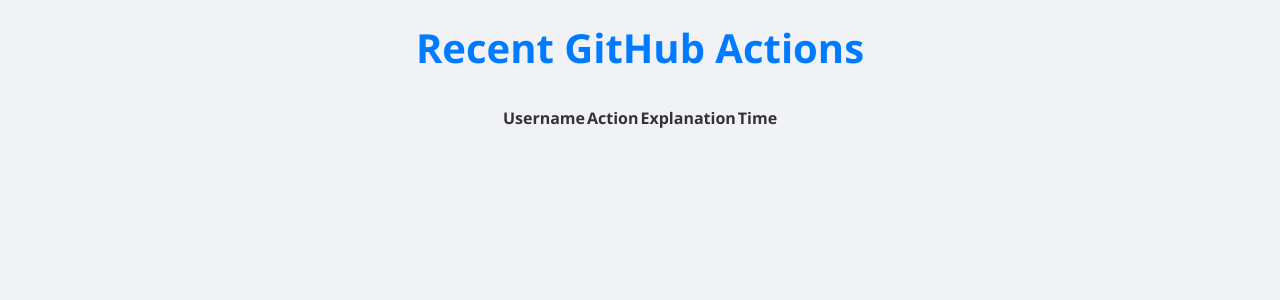
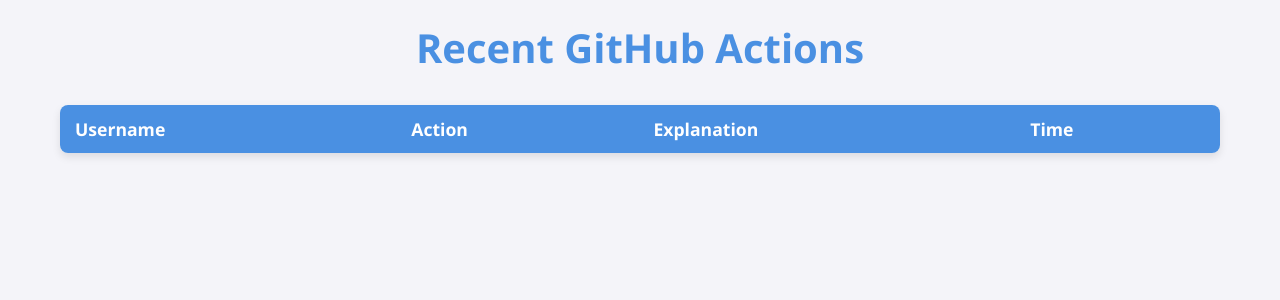
Before and after one commit to kiruba11k/webhook-repo, a Flask app: page / in a window 1280 px wide. Shown: the top 300 px of the page. Run offline with Flask 3, Linux system fonts and the light colour scheme; data that the repository does not hold is empty.

Commit message:
Update styles.css

```diff
--- a/static/styles.css
+++ b/static/styles.css
@@ -8,7 +8,7 @@
 
 /* Basic styling for body and container */
 body {
-    background-color: #f0f2f5;
+    background-color: #f4f4f9;
     color: #333;
     font-size: 16px;
 }
@@ -26,12 +26,12 @@ header {
 
 header h1 {
     font-size: 2.5em;
-    color: #007bff;
+    color: #4a90e2;
     transition: color 0.3s ease;
 }
 
 header h1:hover {
-    color: #0056b3;
+    color: #357ABD;
 }
 
 /* Main section styling */
@@ -40,54 +40,39 @@ main {
     justify-content: center;
 }
 
-.events {
+.events-table {
     width: 100%;
+    border-collapse: collapse;
+    background: #fff;
+    border-radius: 8px;
+    box-shadow: 0 4px 8px rgba(0, 0, 0, 0.1);
+    overflow: hidden;
 }
 
-.events-list {
-    list-style: none;
-    padding: 0;
+.events-table thead {
+    background-color: #4a90e2;
+    color: #fff;
 }
 
-.event-card {
-    background: #ffffff;
-    border-radius: 10px;
-    box-shadow: 0 8px 16px rgba(0, 0, 0, 0.1);
-    margin-bottom: 20px;
-    padding: 20px;
-    transition: transform 0.3s ease, box-shadow 0.3s ease;
-    animation: fadeIn 0.5s ease-in-out;
+.events-table th, .events-table td {
+    padding: 12px 15px;
+    text-align: left;
 }
 
-.event-card:hover {
-    transform: translateY(-5px);
-    box-shadow: 0 12px 24px rgba(0, 0, 0, 0.15);
+.events-table th {
+    font-size: 1.1em;
 }
 
-.event-title {
-    font-size: 1.2em;
-    font-weight: bold;
-    color: #333;
-    margin-bottom: 10px;
+.events-table tbody tr:nth-child(even) {
+    background-color: #f2f2f2;
 }
 
-.event-details {
-    font-size: 0.9em;
-    color: #555;
+.events-table tbody tr:hover {
+    background-color: #e0e0e0;
 }
 
-.event-action {
-    color: #007bff;
-    font-weight: bold;
-}
-
-.event-from, .event-to {
-    color: #0056b3;
-}
-
-.event-timestamp {
-    font-style: italic;
-    color: #999;
+.events-table td {
+    font-size: 0.9em;
 }
 
 /* Footer styling */
@@ -98,13 +83,13 @@ footer {
 }
 
 footer a {
-    color: #007bff;
+    color: #4a90e2;
     text-decoration: none;
     transition: color 0.3s ease;
 }
 
 footer a:hover {
-    color: #0056b3;
+    color: #357ABD;
     text-decoration: underline;
 }
 
@@ -118,19 +103,8 @@ footer a:hover {
         font-size: 2em;
     }
 
-    .event-card {
-        padding: 15px;
+    .events-table th, .events-table td {
+        padding: 8px;
+        font-size: 0.8em;
     }
 }
-
-/* Animation for card appearance */
-@keyframes fadeIn {
-    from {
-        opacity: 0;
-        transform: translateY(20px);
-    }
-    to {
-        opacity: 1;
-        transform: translateY(0);
-    }
-}
```
